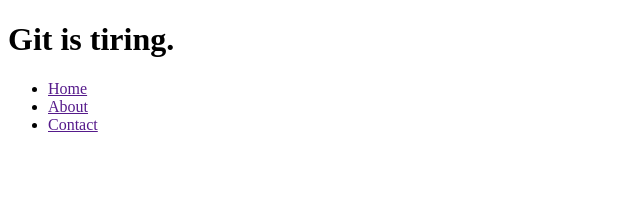
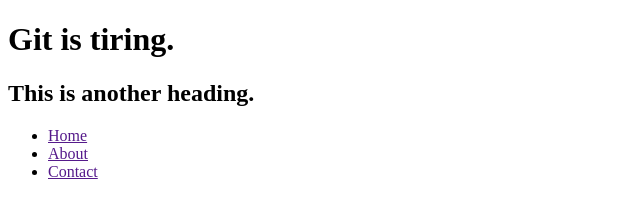
Before and after one commit to ducky1265/gitProject, a plain HTML site: page index.html in a window 1280 px wide. Shown: the whole page, without its empty margins (0-640 px from the left). Drawn offline with Linux system fonts and the light colour scheme.

Commit message:
Commit from new author

```diff
--- a/index.html
+++ b/index.html
@@ -10,6 +10,7 @@
 
 <body>
     <h1>Git is tiring.</h1>
+    <h2>This is another heading.</h2>
 </body>
 <nav>
     <ul>
```
